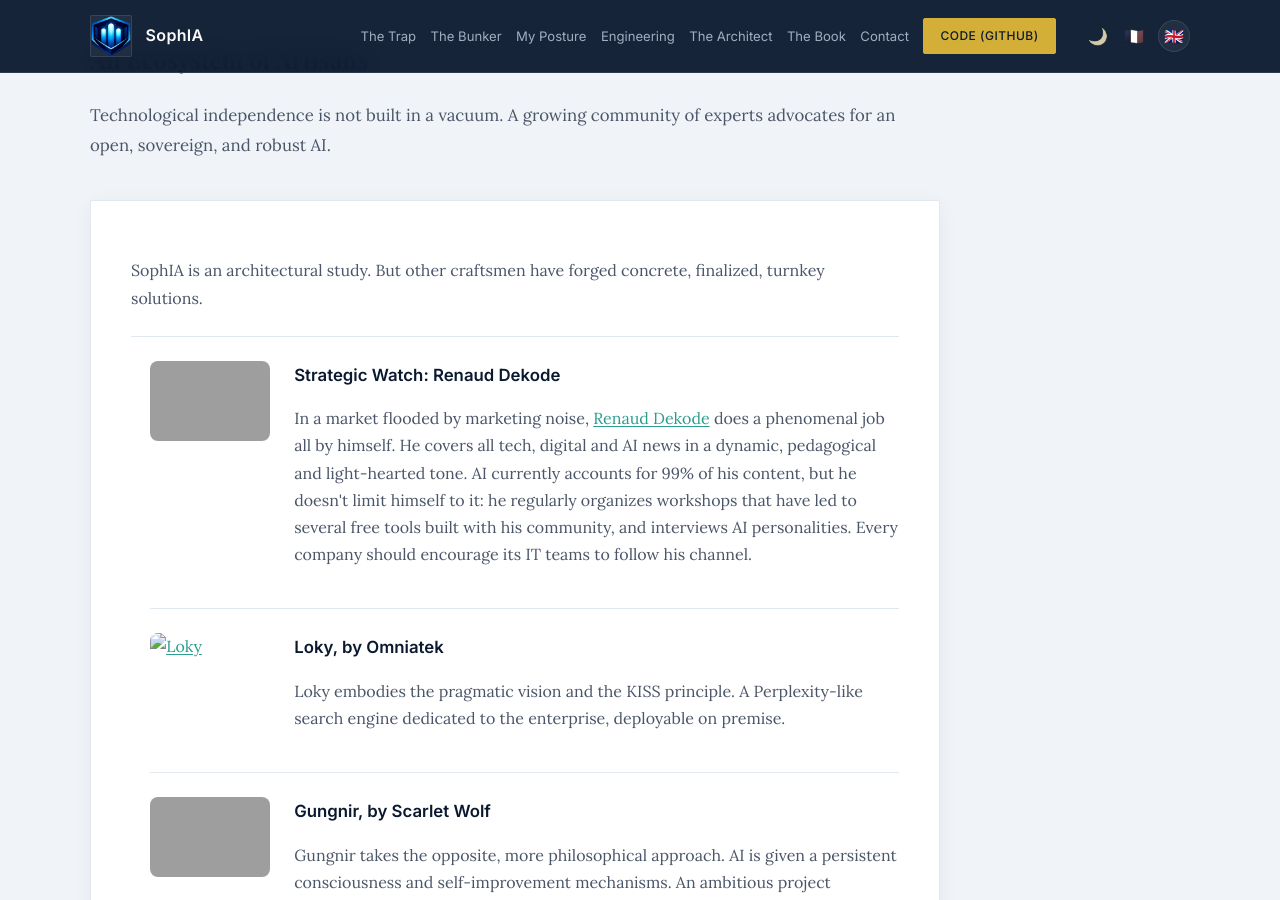
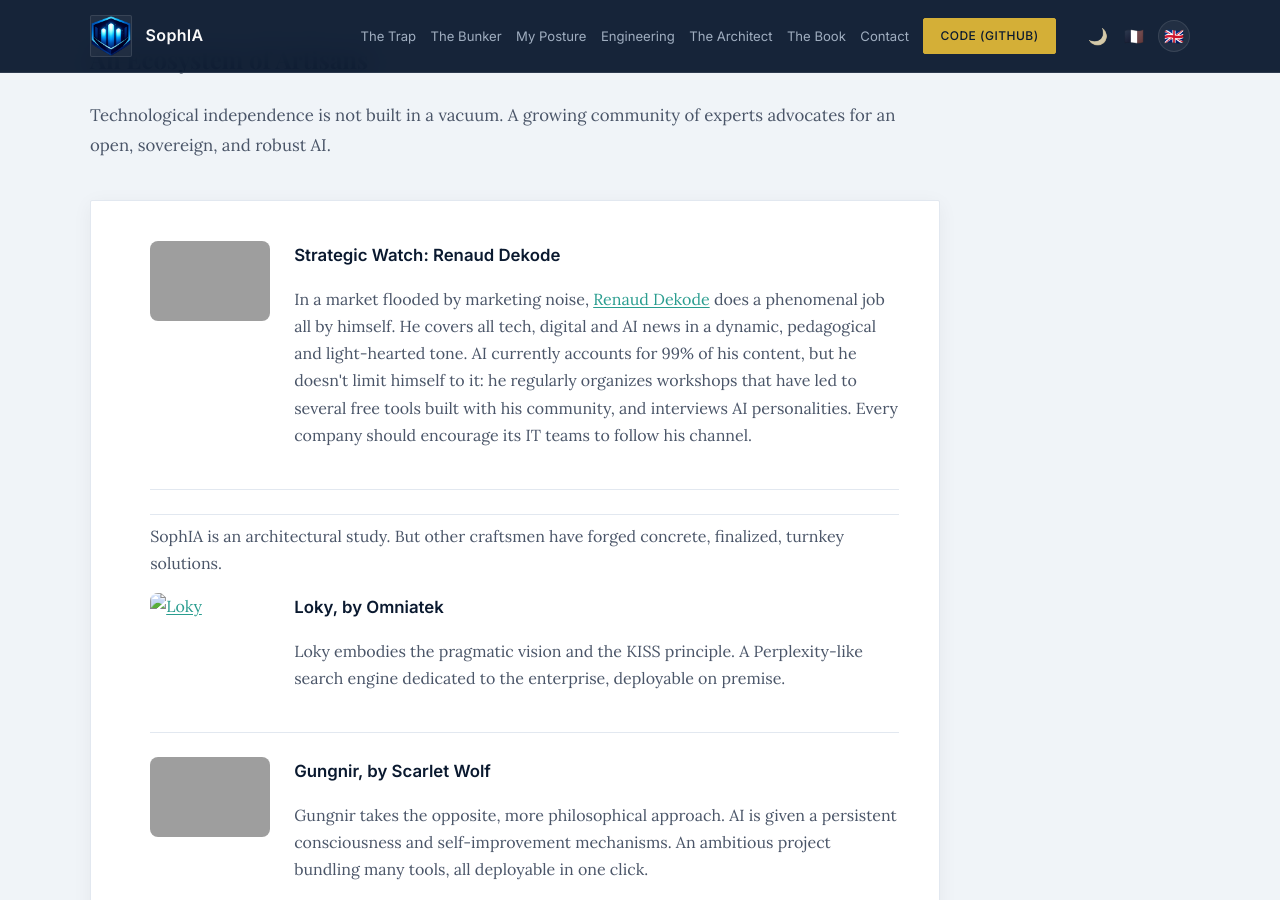
Before and after one commit to Kisai-DG-SLU/SophIA, a Jekyll site: the page built from architecte.html, in a window 1280 px wide and 900 px high, scrolled down 2837 px, cut to the strip 0-900 px from the top of the window. Built offline with Jekyll 4.4.1, drawn with Linux system fonts in a browser that asks for light colours; grey boxes are pictures that could not be loaded.

Commit message:
Move ecoLead intro between Renaud and Loky items

```diff
--- a/architecte.html
+++ b/architecte.html
@@ -120,7 +120,6 @@
         </p>
 
         <article class="card" style="max-width: 850px;">
-          <p data-i18n="arch.ecoLead" style="color: var(--text-muted); font-size: 1rem; line-height: 1.7; margin-bottom: 1.5rem; padding-bottom: 1.5rem; border-bottom: 1px solid var(--border);">SophIA est une étude architecturale. Mais d'autres artisans ont forgé des solutions concrètes, finalisées et clé en main.</p>
           <ul class="eco-list">
             <li class="eco-item-renaud">
               <div class="eco-item-img">
@@ -130,6 +129,9 @@
                 <h4 data-i18n="arch.eco1Title">La Veille Stratégique : Renaud Dekode</h4>
                 <p data-i18n="arch.eco1Desc">Dans un marché inondé par le bruit marketing, <a href="https://www.renaud-dekode.fr/" target="_blank">Renaud Dekode</a> effectue à lui seul un travail phénoménal de veille. Il anime de manière dynamique, pédagogue et sur un ton léger toutes les actualités de la tech, du digital et de l'IA. L'IA occupe aujourd'hui 99% de ses actualités, mais il ne s'y limite pas : il organise régulièrement des ateliers qui ont permis de développer plusieurs outils gratuits avec sa communauté, et interviewe des personnalités de l'IA. Toute entreprise devrait inciter ses équipes IT à suivre sa chaîne.</p>
               </div>
+            </li>
+            <li style="list-style: none; padding: 0; margin: 0 0 0.5rem; border: none;">
+              <p data-i18n="arch.ecoLead" style="color: var(--text-muted); font-size: 1rem; line-height: 1.7; margin: 0; padding: 0.5rem 0 0.5rem; border-top: 1px solid var(--border);">SophIA est une étude architecturale. Mais d'autres artisans ont forgé des solutions concrètes, finalisées et clé en main.</p>
             </li>
             <li class="eco-item-renaud">
               <div class="eco-item-img">
```
